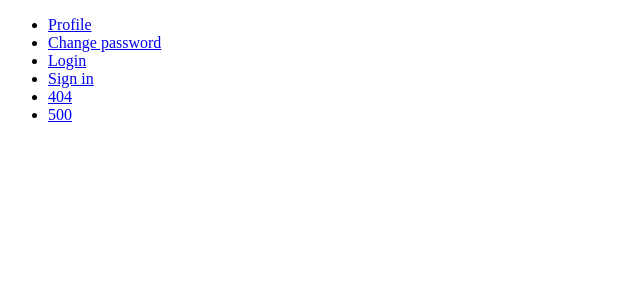
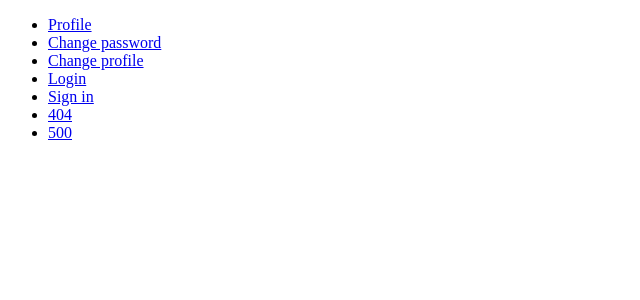
Before and after one commit to khas-amir/middle.messenger.praktikum.yandex, a Node server app: template src/pages/index.pug in a window 1280 px wide. Shown: the top 300 px of the page, without its empty margins (0-640 px from the left). Run offline with Node 20, Linux system fonts and the light colour scheme; the template is opened without the code that fills it, so the values that code supplies are empty.

Commit message:
feat: add link

```diff
--- a/src/pages/index.pug
+++ b/src/pages/index.pug
@@ -7,6 +7,8 @@ block content
         li
             a(href="change_password.pug") Change password
         li
+            a(href="change_profile.pug") Change profile
+        li
             a(href="login.pug") Login
         li
             a(href="signin.pug") Sign in
```
